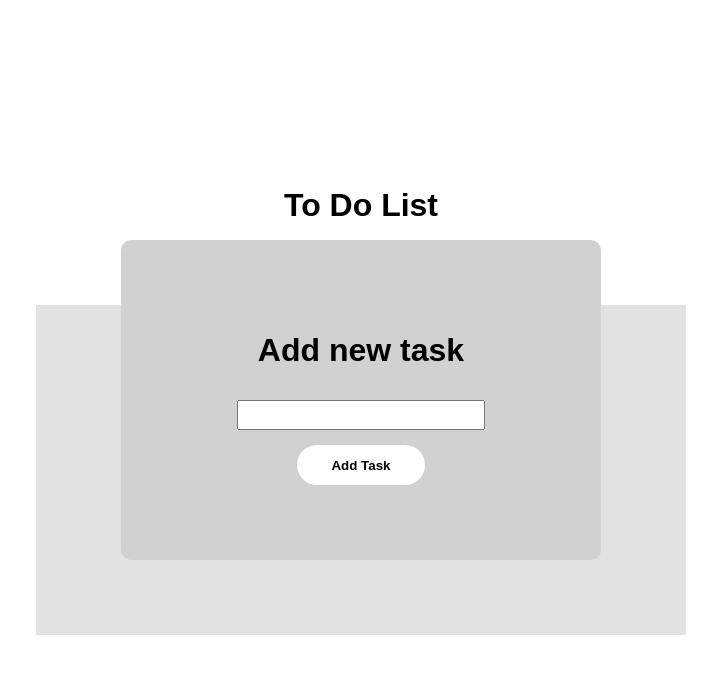
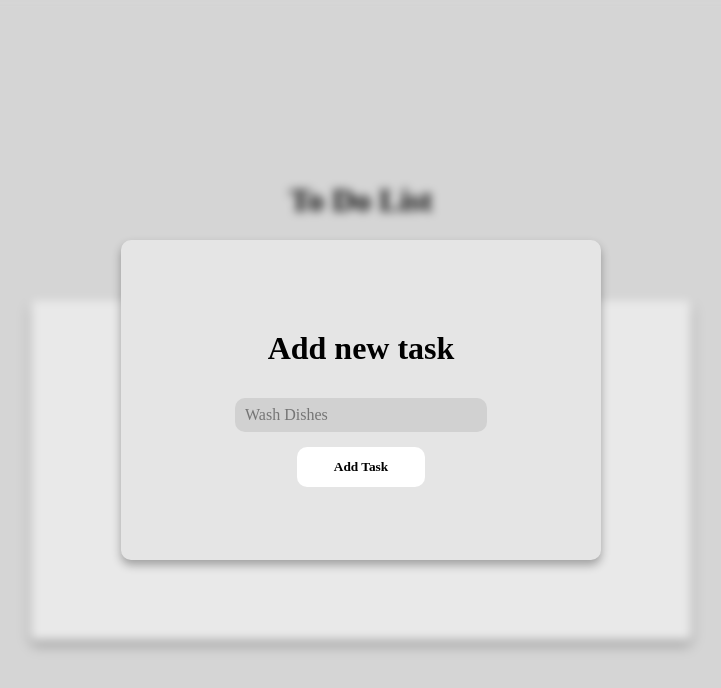
Before and after one commit to abrahamking10/todo-list, a plain HTML site: page index.html in a window 1280 px wide. Both pictures are taken after a click on the button "+ New Task". Shown: the whole page, without its empty margins (279-1000 px from the left). Drawn offline with Linux system fonts and the light colour scheme; a web font is replaced by a local one.

Commit message:
Add files via upload

```diff
--- a/index.html
+++ b/index.html
@@ -17,11 +17,12 @@
             <button class="delete"><img src="Images/Icons/trash-x.png" alt="delete"></button>
         </div>
         -->
+        <h3 class="noTasksCreated">No tasks created. Click the plus button to add one :)</h3>
     </div>
     <div class="modal" id="modal">
         <div class="innerModal">
             <h2>Add new task</h2>
-            <input type="text" id="inputBox">
+            <input type="text" id="inputBox" placeholder="Wash Dishes">
             <button id="addTask" onclick="assignTask()">Add Task</button>
         </div>
     </div>
--- a/script.js
+++ b/script.js
@@ -4,9 +4,29 @@ const modal = document.getElementById('modal')
 const inputBox = document.getElementById('inputBox')
 const taskContainer = document.getElementById('taskContainer')
 
+let placeholderOptions = ["Wash Dishes",
+    "Take Out Trash",
+    "Clean Garbage",
+    "Mow Lawn"];
+
+function addNoTasksCreated() {
+    let newH3 = document.createElement('h3');
+    newH3.innerText = "No tasks created. Click the plus button to add one :)";
+    newH3.classList.add('noTasksCreated');
+    taskContainer.appendChild(newH3);
+}
+
+function removeNoTasksCreated() {
+    let noTasksCreated = document.querySelector('.noTasksCreated');
+    noTasksCreated.remove()
+}
+
 function updateTaskCount() {
     const taskCount = document.querySelectorAll('.task').length;
     console.log("Number of tasks:", taskCount);
+    if (taskCount == 0){
+        addNoTasksCreated();
+    }
 }
 
 function removeTask(targetTask) {
@@ -17,6 +37,9 @@ function removeTask(targetTask) {
 function openPopup() {
     console.log("Opening Popup")
     modal.classList.add("openModal")
+
+    let randomTask = placeholderOptions[Math.floor(Math.random() * placeholderOptions.length)];
+    inputBox.placeholder = randomTask;
 }
 
 function closePopup() {
@@ -30,6 +53,7 @@ function assignTask() {
         window.alert("You must write something")
     }
     else {
+        removeNoTasksCreated();
         const taskDiv = document.createElement("div");
         const taskTitle = document.createElement("h2");
         const taskDelete = document.createElement("button");
@@ -63,6 +87,13 @@ function assignTask() {
     }
 }
 
+//Allows you to add a task using the enter key.
+document.addEventListener("keydown", function(event) {
+  if (event.key === "Enter" && modal.classList.contains('openModal')) {
+    assignTask();
+  }
+});
+
 //Close popup once they click off
 modal.addEventListener("click", (e) => {
     if (e.target === modal) {
--- a/style.css
+++ b/style.css
@@ -1,26 +1,46 @@
+@font-face {
+    font-family: Poppins;
+    src: url(Fonts/Poppins-SemiBold.ttf);
+}
+
+
 body, html{
     height: 100%;
     display: flex;
     justify-content: center;
     align-items: center;
     flex-direction: column;
-    background-color: white;
-    font-family: Arial;
+    background: rgb(213, 213, 213);
+    font-family: Poppins;
 }
 
 .tasks{
-    background-color: rgb(226, 226, 226);
+    background-color: rgb(233, 233, 233);
     width: 40rem;
     height: 20rem;
-    padding: 5px;
+    padding: 10px;
+    overflow-y: scroll;
+    border-radius: 5px;
+    box-shadow: 0px 5px 10px rgba(0, 0, 0, 0.305);
 }
+
+.noTasksCreated{
+    justify-self: center;
+    margin-top: 8rem;
+    color: rgb(100, 100, 100);
+}
+
+.tasks::-webkit-scrollbar {
+  display: none; /* For Chrome, Safari, and Edge */
+}
+
 #create_task{
     background-color: rgb(0, 255, 0);
-    border-radius: 2px;
+    border-radius: 10px;
     border: none;
-    width: 6rem;
+    width: 8rem;
     height: 2.5rem;
-    font-family: Arial;
+    font-family: Poppins;
     font-weight: bold;
     margin: 10px;
     cursor: pointer;
@@ -29,7 +49,7 @@ body, html{
     background-color: rgb(0, 220, 0);
 }
 .task{
-    background-color: white;
+    background-color: rgb(255, 255, 255);
     display: flex;
     flex-direction: row;
     justify-content: space-between;
@@ -37,19 +57,26 @@ body, html{
     padding-right: 10px;
     padding-left: 10px;
     height: 4rem;
+    border-radius: 20px;
     margin-bottom: 10px;
 }
 .delete{
+    background-color: rgb(233, 233, 233);
     height: 2.5rem;
     width: 2.5rem;
     cursor: pointer;
+    border-radius: 50%;
+    outline: none;
+    border: none;
 }
 .delete:hover{
     background-color: red;
+    transition: all 0.3s;
 }
 
 .modal{
     background-color: transparent;
+    backdrop-filter: blur(5px);
     position: fixed;
     top: 0;
     bottom: 0;
@@ -58,6 +85,7 @@ body, html{
     opacity: 0;
     z-index: -1;
 
+    transition: all 0.2s;
     display: flex;
     justify-content: center;
     align-items: center;
@@ -74,32 +102,41 @@ body, html{
     justify-content: center;
     align-items: center;
     gap: 5px;
-    background-color: rgb(209, 209, 209);
+    background-color: rgb(229, 229, 229);
     opacity: 1;
     border-radius: 10px;
     width: 30rem;
     height: 20rem;
+    box-shadow: 0px 5px 10px rgba(0, 0, 0, 0.315);
 }
 .innerModal h2{
     font-size: 2rem;
 }
 .innerModal input{
+    background-color: rgb(209, 209, 209);
     width: 15rem;
-    height: 1.5rem;
+    height: 2rem;
+    padding-left: 10px;
+    font-family: Poppins;
     font-size: 1rem;
+    outline: none;
+    border: none;
+    border-radius: 10px;
 }
+
 #addTask{
     background-color: white;
-    border-radius: 2px;
+    border-radius: 10px;
     border: none;
     width: 8rem;
     height: 2.5rem;
-    font-family: Arial;
+    font-family: Poppins;
     font-weight: bold;
     margin: 10px;
     cursor: pointer;
-    border-radius: 20px;
 }
 #addTask:hover{
-    background-color: rgb(221, 221, 221);
+    background-color: rgb(0, 0, 0);
+    color: white;
+    transition: all 0.2s;
 }
```
